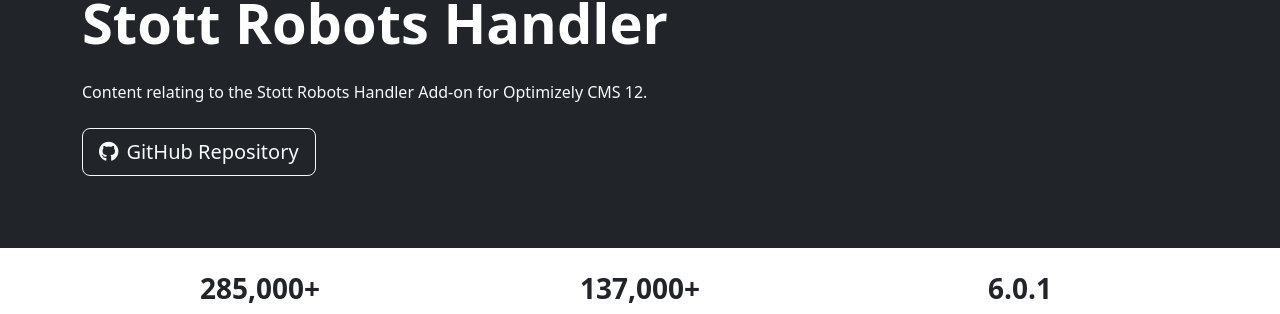
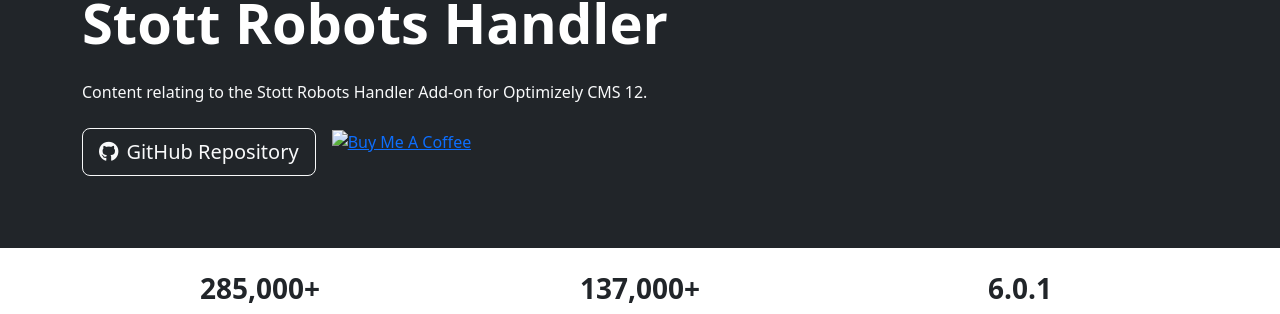
Before and after one commit to GeekInTheNorth/GeekInTheNorth.github.io, a Jekyll site: the page built from StottRobotsHandler.md, in a window 1280 px wide. Shown: the part 109-423 px from the top of the page. Built offline with Jekyll 4.4.1, drawn with Linux system fonts in a browser that asks for light colours.

Commit message:
Add support button to optiaddons layout
Added a 'Buy Me A Coffee' button to support the creator.

```diff
--- a/_layouts/optiaddons.html
+++ b/_layouts/optiaddons.html
@@ -10,6 +10,7 @@
                 <p class="text-light mb-4">{{ page.description }}</p>
                 <div class="d-flex gap-3 mb-4 flex-wrap">
                     <a href="{{ page.gitRepository }}" class="btn btn-outline-light btn-lg" target="_blank"><i class="fab fa-github me-2"></i>GitHub Repository</a>
+                    <a href="https://www.buymeacoffee.com/markstott" target="_blank"><img src="https://cdn.buymeacoffee.com/buttons/v2/default-blue.png" alt="Buy Me A Coffee" style="height: 60px !important;width: 217px !important;" ></a>
                 </div>
             </div>
         </div>
```
